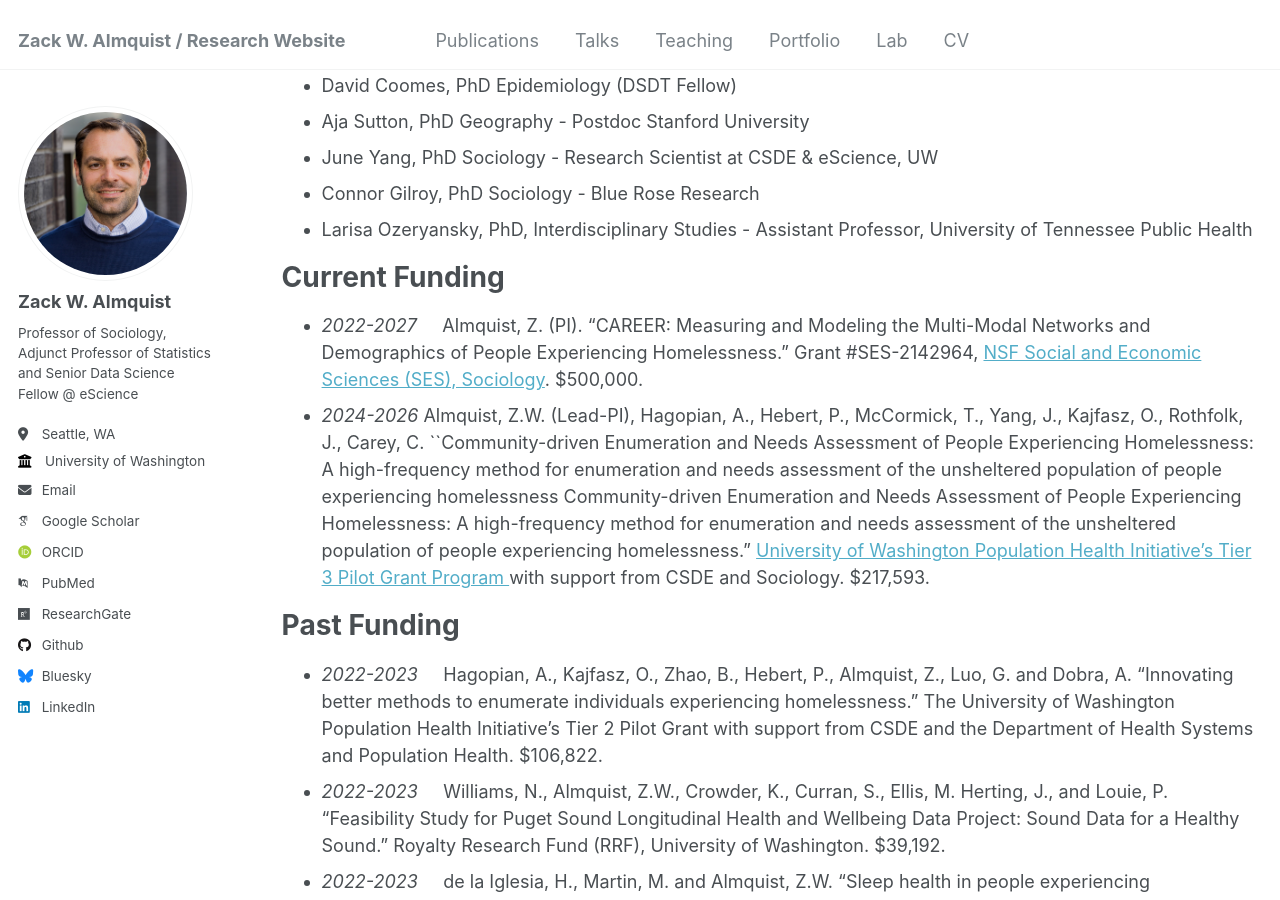
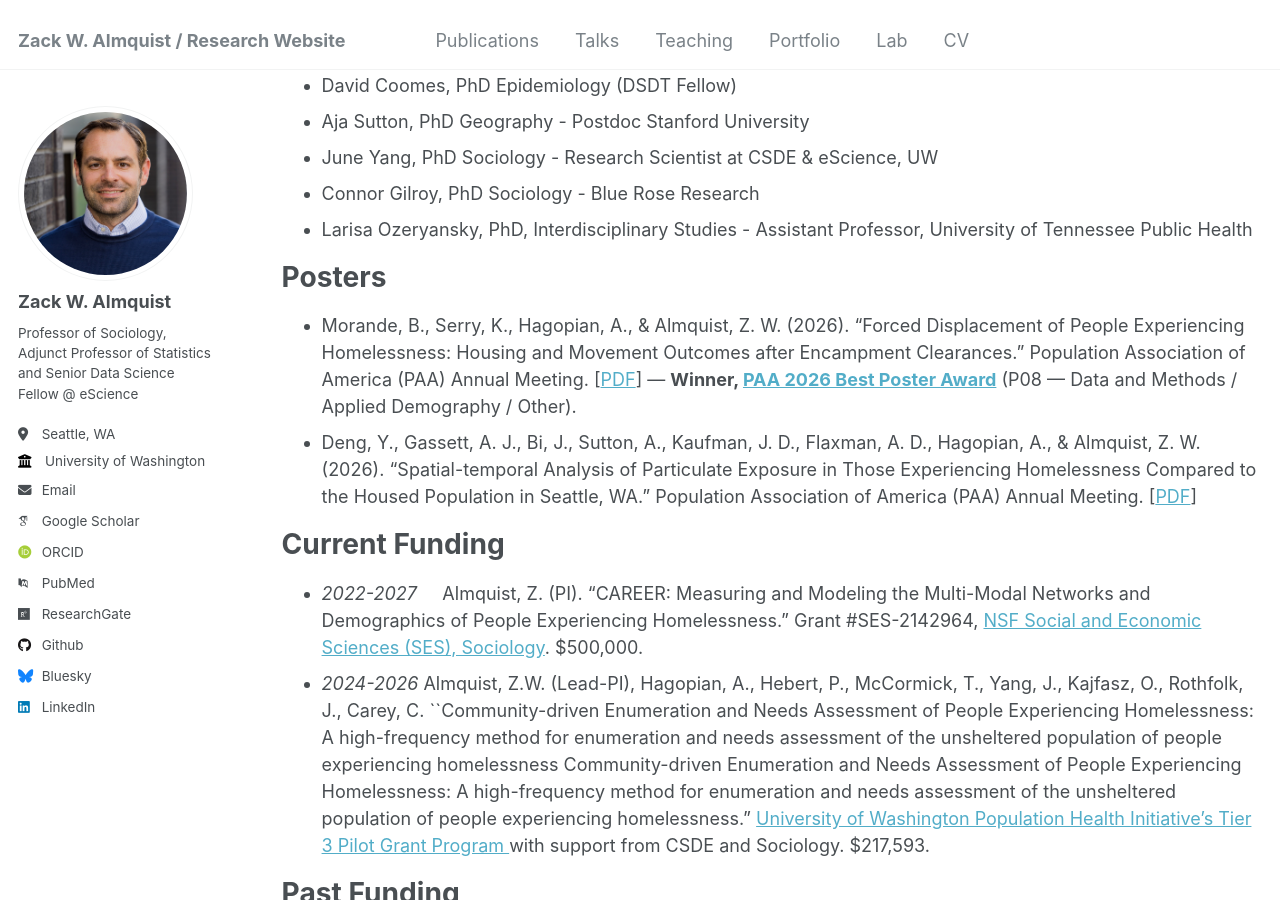
Before and after one commit to zalmquist/zalmquist.github.io, a Jekyll site: the page built from _pages/lab.md, in a window 1280 px wide and 900 px high, scrolled down 558 px. Built offline with Jekyll 4.4.1, drawn with Linux system fonts in a browser that asks for light colours; some web fonts are replaced.

Commit message:
Add PAA 2026 posters to lab page
- Forced Displacement (Morande, Serry, Hagopian, Almquist) — PAA 2026 Best
  Poster Award winner (P08 Data and Methods/Applied Demography/Other)
- Spatial-temporal particulate exposure (Deng et al.)
- Include poster PDFs under files/

Co-Authored-By: Claude Opus 4.8 (1M context) <noreply@anthropic.com>

```diff
--- a/_pages/lab.md
+++ b/_pages/lab.md
@@ -40,6 +40,12 @@ People
 * Connor Gilroy, PhD Sociology - Blue Rose Research
 * Larisa Ozeryansky, PhD, Interdisciplinary Studies - Assistant Professor, University of Tennessee Public Health
 
+Posters
+===
+
+* Morande, B., Serry, K., Hagopian, A., & Almquist, Z. W. (2026). "Forced Displacement of People Experiencing Homelessness: Housing and Movement Outcomes after Encampment Clearances." Population Association of America (PAA) Annual Meeting. [[PDF](/files/PAA2026_REACH_poster.pdf)] &mdash; **Winner, [PAA 2026 Best Poster Award](https://www.populationassociation.org/paa2026/poster-winners)** (P08 &mdash; Data and Methods / Applied Demography / Other).
+* Deng, Y., Gassett, A. J., Bi, J., Sutton, A., Kaufman, J. D., Flaxman, A. D., Hagopian, A., & Almquist, Z. W. (2026). "Spatial-temporal Analysis of Particulate Exposure in Those Experiencing Homelessness Compared to the Housed Population in Seattle, WA." Population Association of America (PAA) Annual Meeting. [[PDF](/files/PAA2026_Air_Quality_poster.pdf)]
+
 Current Funding
 ===
 
```
Also changed, not shown: 2 other files.
